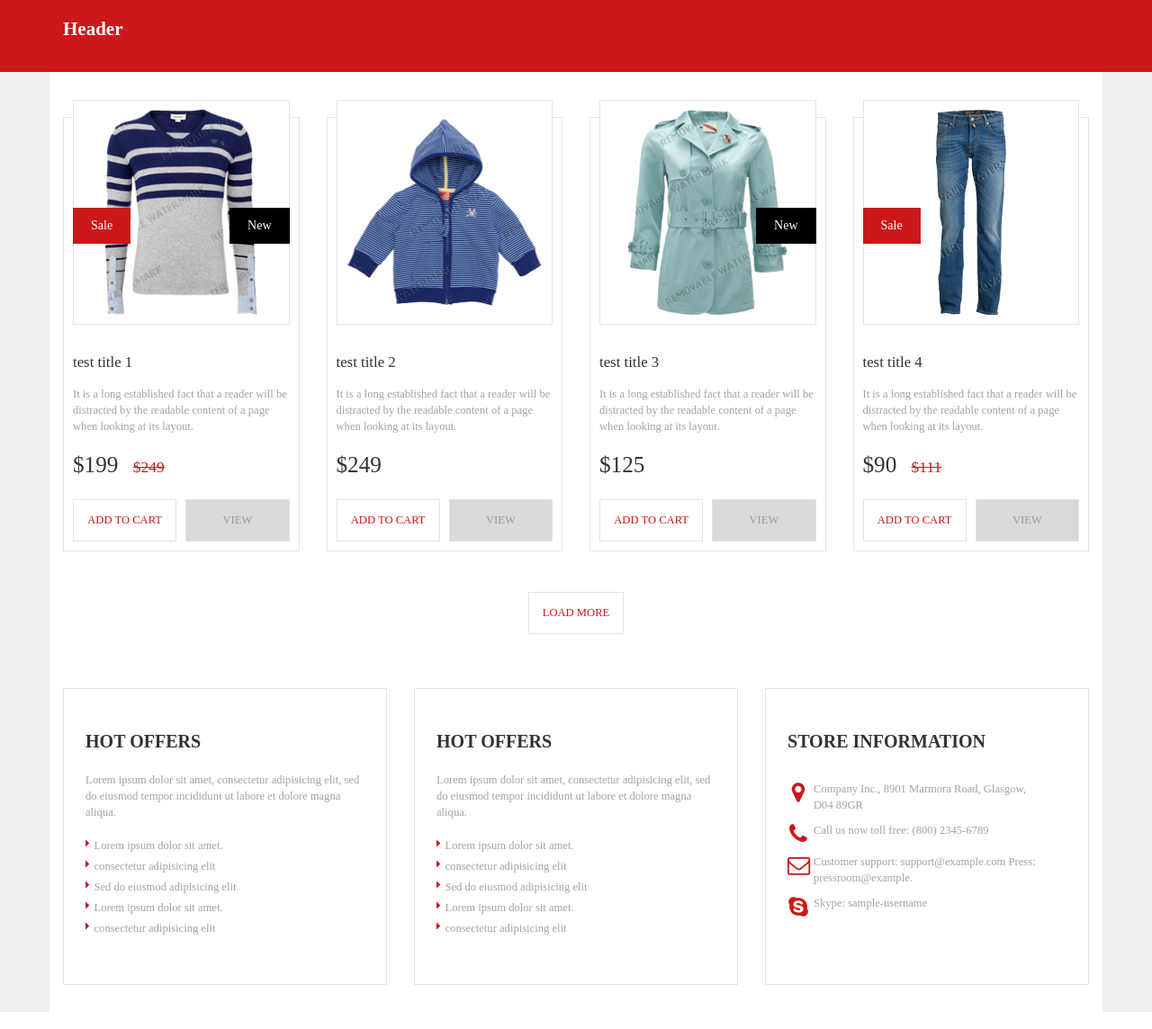
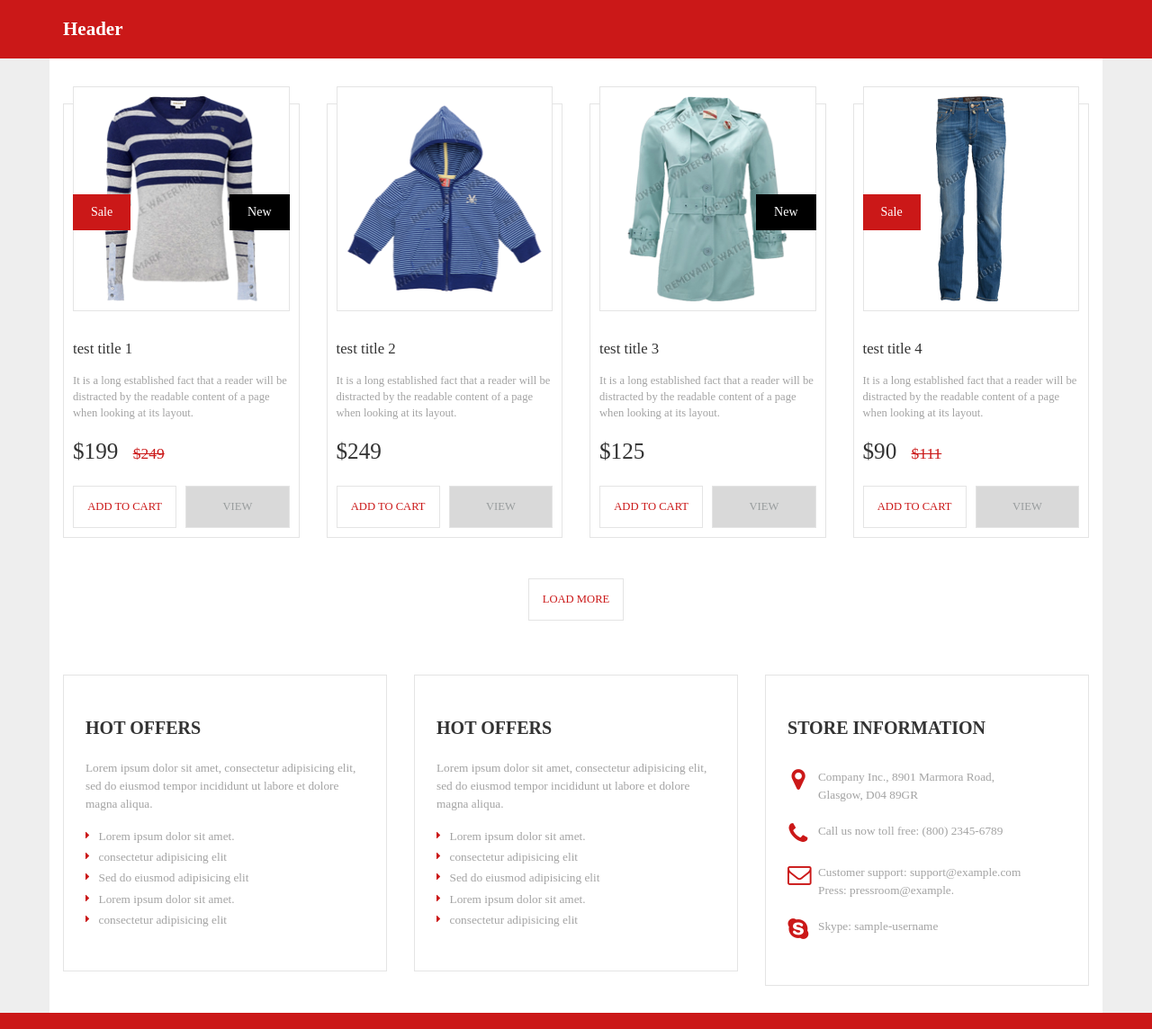
Before and after one commit to NadezhdaWebDeveloper/products_list, a PHP site: page / in a window 1280 px wide. Shown: the whole page at 90% size. Run offline with PHP 8.4, Linux system fonts and the light colour scheme; some web fonts are replaced.

Commit message:
custom styles
Separation bootstrap styles from custom styles

```diff
--- a/index.php
+++ b/index.php
@@ -22,8 +22,8 @@
       </div>
     </header>
 
-    <div id="products" class="container">
-      <div class="row">
+    <div id="products" class="container content productsWrap">
+      <div class="row productsWrap__row">
         <?php foreach (getItems(1, 4) as $item): ?>
             <div class="col-md-3 col-xs-6">
               <div class="card">
@@ -59,7 +59,7 @@
       </div>
     </div>
 
-    <div id="rowLoadMore" class="rowLoadMore container">
+    <div id="rowLoadMore" class="rowLoadMore container content">
       <button id="btn_load_more" class="btn load_more">
         <img class="gif_loader" src="../img/loader.gif" />
         <span>Load more</span>
@@ -67,7 +67,7 @@
     </div>
 
     <footer>
-      <div class="container">
+      <div class="container content">
         <div class="row">
           <div class="col-sm-4">
             <div class="footerCard">
--- a/js/main.js
+++ b/js/main.js
@@ -56,7 +56,7 @@ $(function() {
         $products.find('.row--hidden').fadeIn(1000);
         $btn_load_more.removeClass('loading');
       }
-      $products.append('<div class="row row--hidden">'+ newRow +'</div>');
+      $products.append('<div class="row productsWrap__row row--hidden">'+ newRow +'</div>');
 
     }).fail(function(data) {
       console.log('fail');
--- a/styles/main.scss
+++ b/styles/main.scss
@@ -10,28 +10,18 @@ $mainText: #a3a3a3;
   outline: none;
 }
 
-.row--hidden{
-  display: none;
-}
-
-.animated {
-  transition-property: height;
-  transition-duration: 3s;
-}
-
 body{
   background-color: #eeeeee;
+  color: $mainText;
   font : {
     size: 14px;
     family: 'Ubuntu';
+    weight: 400;
   }
 
   header{
     background-color: $red;
     color: $white;
-    .container{
-      background-color: $red;
-    }
   }
 
   .rowLoadMore{
@@ -96,11 +86,16 @@ body{
     }
   }
 
-  .container{
+  .content{
+    background-color: $white;
+    padding: 0 15px 15px;
+  }
+
+  .productsWrap{
     background-color: $white;
     padding: 0 15px 15px;
 
-    .row{
+    .productsWrap__row{
       @media (max-width: 500px){
         .col-xs-6{
           width: 100%;
@@ -168,7 +163,6 @@ body{
 
         .card__descr{
             font-size: .9em;
-            color: $mainText;
             padding: 15px 0;
         }
         .card__price{
@@ -229,23 +223,23 @@ body{
 
     li{
       list-style-type: none;
-      margin: 5px 0;
+      padding: 5px 0;
 
       i{
         color: $red;
-        margin-right: 5px;
-        font-size: .95em;
+        margin-right: 10px;
       }
     }
   }
 
   footer{
+    border-bottom: 18px solid $red;
+
     .footerCard{
       border: 1px solid $borderColor;
       padding: 24px;
       margin: 15px 0;
       min-height: 330px;
-      color: $mainText;
 
       &.storeInfo{
         i{
@@ -255,32 +249,33 @@ body{
         }
 
         li{
-          margin: 10px 0;
+          padding: 10px 0;
+          line-height: 1.5em;
         }
       }
 
       h3{
         text-transform: uppercase;
         font-family: 'Raleway';
-        font-size: 1.43em;;
+        font-size: 1.43em;
         color: $blackText;
+      }
+
+      p, li, li i{
+        font-size: .95em;
+        line-height: 1;
       }
 
       p{
         margin: 0;
+        line-height: 1.5em;
       }
 
-      ul, li{
+      li{
         overflow: auto;
-      }
-
-      p, li{
-        font-size: .9em;
 
         span{
           float: left;
-          display: inline-table;
-          overflow: auto;
 
           i{
             display: inline-block;
@@ -294,5 +289,4 @@ body{
       }
     }
   }
-
 }
```
Also changed, not shown: styles/main.css, 1 other file.
